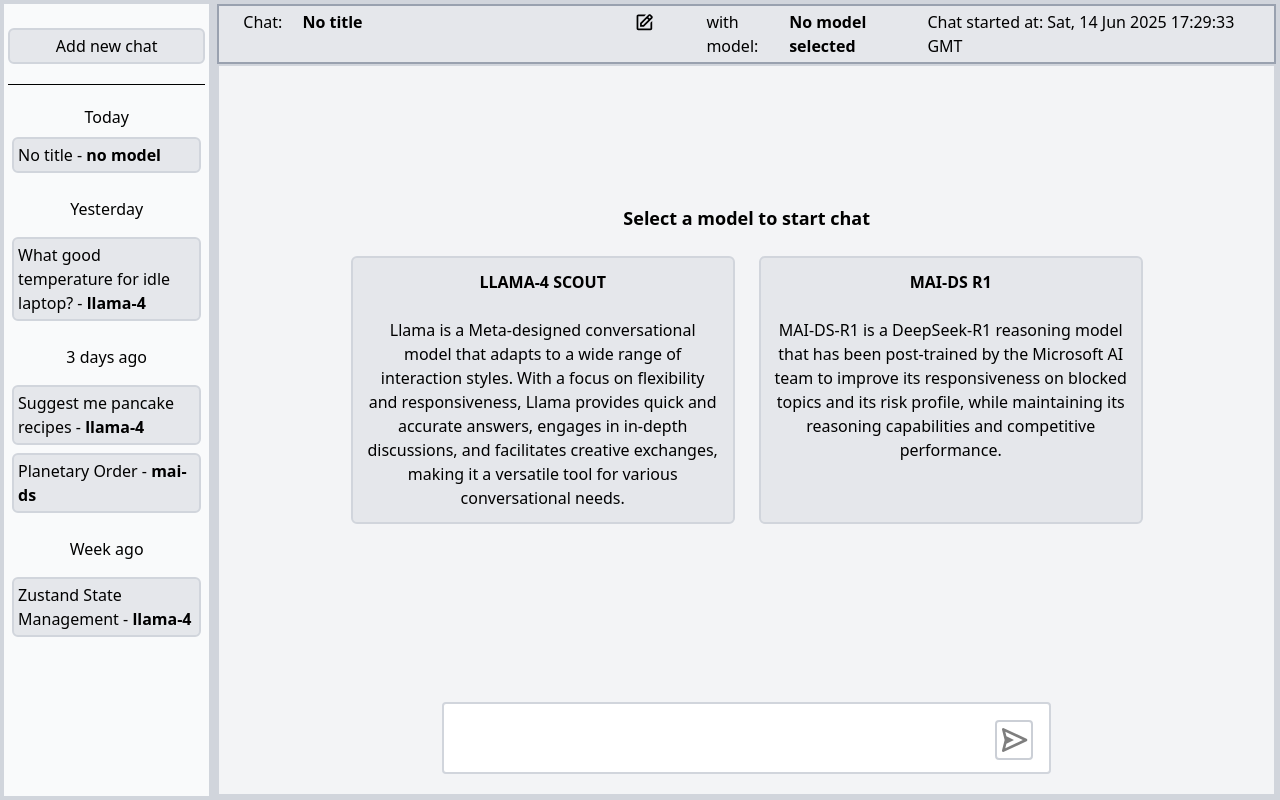
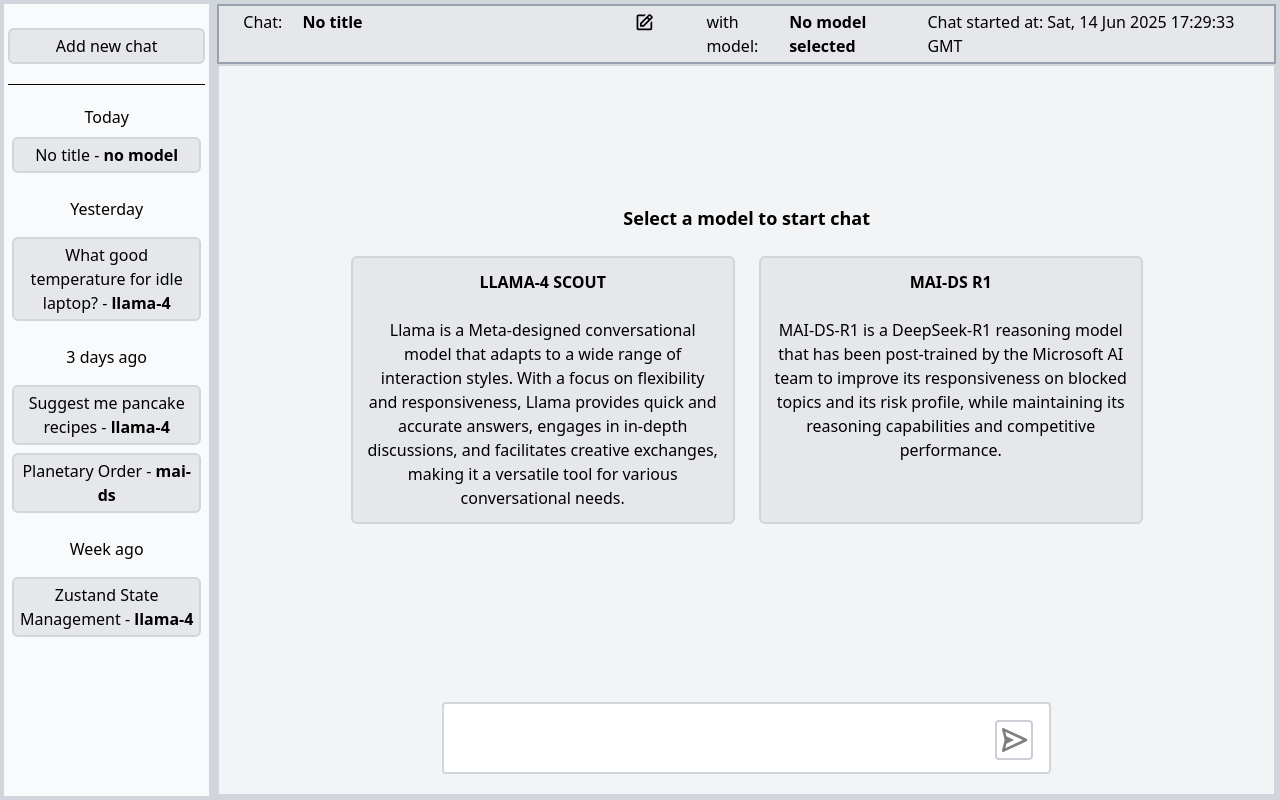
Before and after one commit to BMike903/LLM-front, a React (Vite) app: page / in a window 1280 px wide. Built offline with nearby package versions, Linux system fonts and the light colour scheme.

Commit message:
selectable chat items with tab

```diff
--- a/src/components/chatList.tsx
+++ b/src/components/chatList.tsx
@@ -52,8 +52,9 @@ function ChatList() {
 
   const renderChatPreview = (chatContent: ChatPreview) => {
     return (
-      <div
+      <button
         key={chatContent.chatID}
+        tabIndex={0}
         onClick={() => setCurrentChat(chatContent.chatID)}
         className="rounded-md border-2 border-solid border-gray-300 bg-gray-200 p-1 hover:cursor-pointer hover:bg-gray-100 dark:border-gray-600 dark:bg-gray-800 dark:hover:bg-gray-700"
       >
@@ -69,7 +70,7 @@ function ChatList() {
             <BiErrorCircle className="inline text-red-600" size="1.15em" />
           )}
         </b>
-      </div>
+      </button>
     );
   };
 
@@ -78,12 +79,13 @@ function ChatList() {
       id="chatList"
       className="flex h-full flex-1/6 flex-col overflow-auto border-4 border-solid border-gray-300 bg-gray-50 px-1 py-6 dark:border-gray-600 dark:bg-black"
     >
-      <div
+      <button
         className="rounded-md border-2 border-solid border-gray-300 bg-gray-200 p-1 text-center hover:cursor-pointer hover:bg-gray-100 dark:border-gray-600 dark:bg-gray-800 dark:hover:bg-gray-700"
         onClick={() => addNewChat()}
+        tabIndex={0}
       >
         Add new chat
-      </div>
+      </button>
 
       <hr className="my-5" />
 
```
